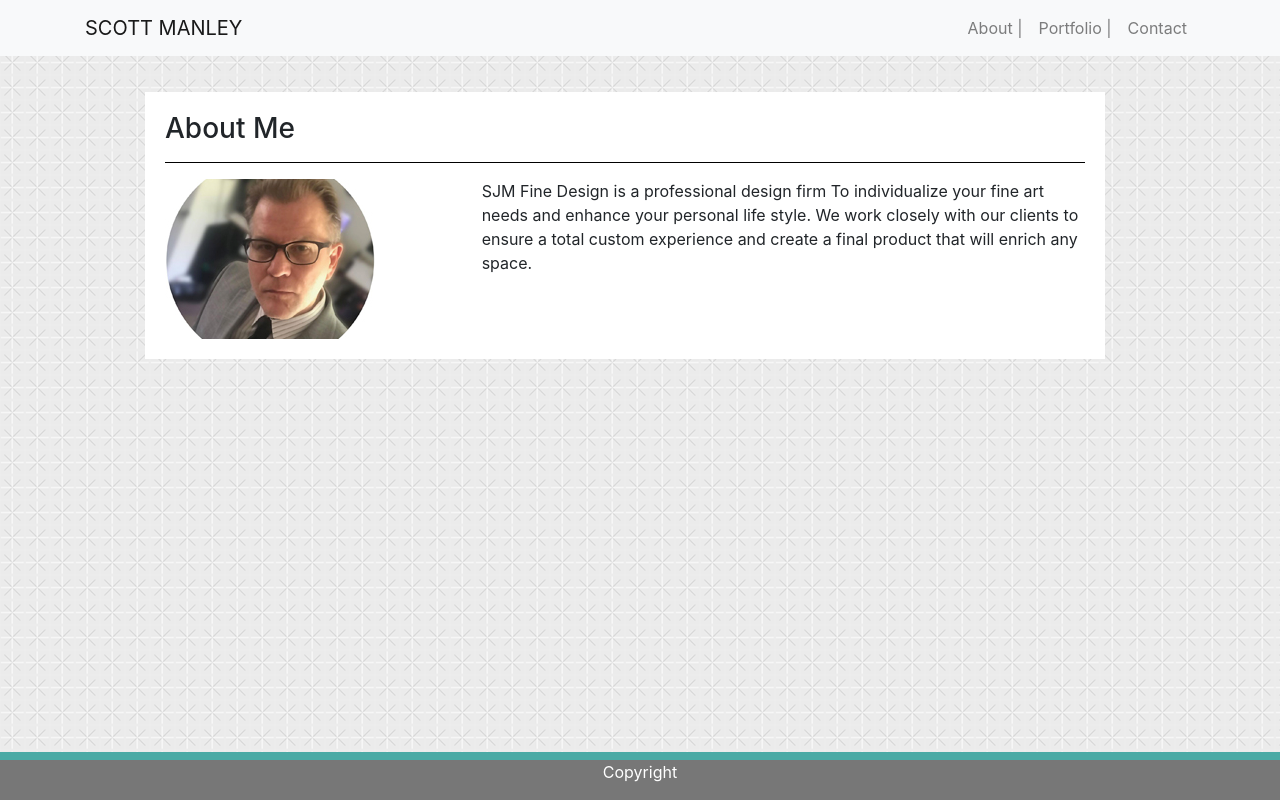
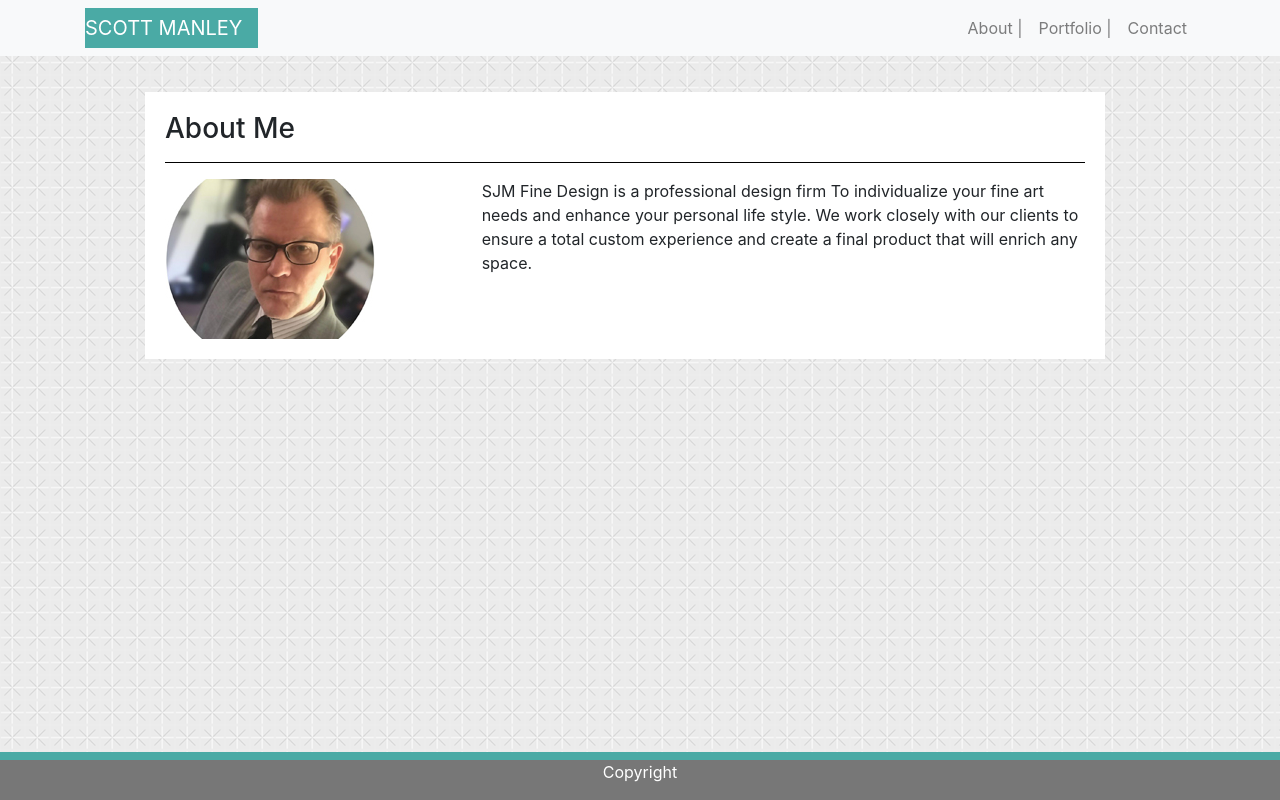
Before and after one commit to sjmanley/Portfolio_responsive, a plain HTML site: page index.html in a window 1280 px wide. Drawn offline with nearby package versions, Linux system fonts and the light colour scheme.

Commit message:
After Tutuor session

```diff
--- a/index.html
+++ b/index.html
@@ -11,7 +11,9 @@
 <body>
   <nav class="navbar fixed-top navbar-expand-md navbar-light bg-light">
     <div class="container">
-      <a class="navbar-brand" href="#">SCOTT MANLEY</a>
+      <div class="name">
+      <a class="navbar-brand" href="#"><span id="myName">SCOTT MANLEY</a></span>
+      </div>
       <button class="navbar-toggler" type="button" data-toggle="collapse" data-target="#navbarCollapse"
         aria-controls="navbarCollapse" aria-expanded="false" aria-label="Toggle navigation">
         <span class="navbar-toggler-icon"></span>
--- a/style.css
+++ b/style.css
@@ -3,6 +3,13 @@ body {
     margin: auto;
     background-image: url(images/criss-cross.png);
     background-color: #ffffff;
+}
+.name {
+    background-color: #4AAAA5;
+}
+
+#myName{
+    color: white;
 }
 
 hr.line {
```
